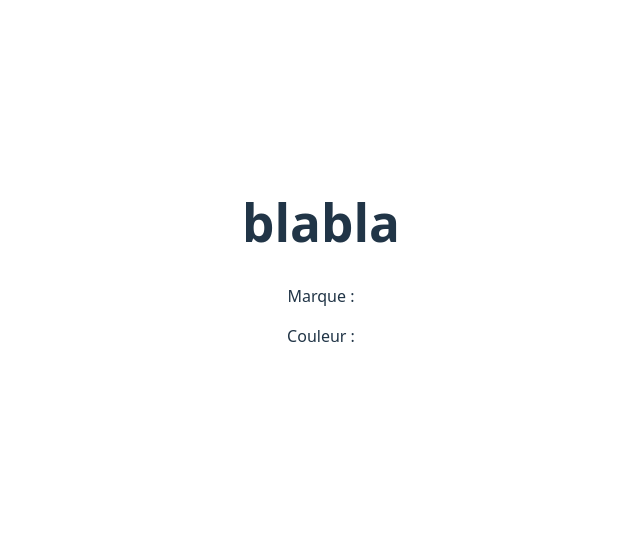
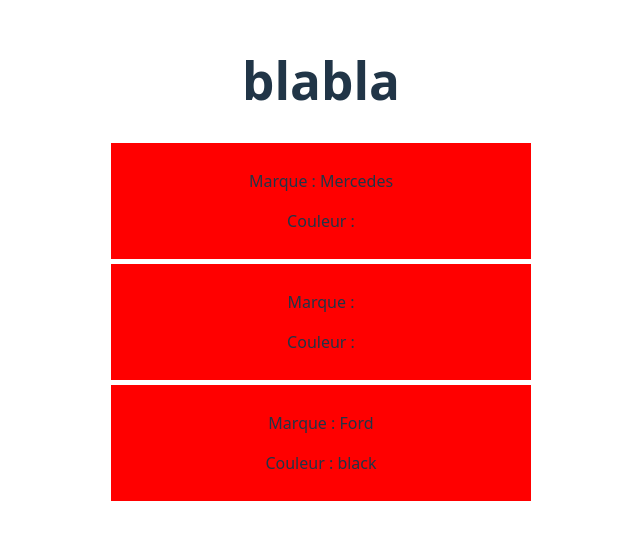
Before and after one commit to Julen37/coursREACT, a React (Vite) app in the folder my-app/: page / in a window 1280 px wide. Shown: the part 138-678 px from the top of the page, without its empty margins (319-959 px from the left). Built offline with nearby package versions, Linux system fonts and the light colour scheme.

Commit message:
props.children

```diff
--- a/my-app/src/components/Cars.jsx
+++ b/my-app/src/components/Cars.jsx
@@ -1,10 +1,13 @@
 // rafce pour creer une arrow function
 
-const Cars = () => {
+const Cars = (props) => {
+
+  // console.log(props.children);
+
   return (
-    <div>
-      <p>Marque :</p>
-      <p>Couleur :</p>
+    <div style={ {backgroundColor: 'red', width: '400px', padding: '10px', margin:'5px auto'} }>
+      <p>Marque : { props.children }</p>
+      <p>Couleur : { props.color } </p>
     </div>
   )
 }
--- a/my-app/src/components/MyCars.jsx
+++ b/my-app/src/components/MyCars.jsx
@@ -6,7 +6,9 @@
     return (
       <div>
         <h1>blabla</h1>
-        <Cars></Cars>
+        <Cars children="Mercedes"/>
+        <Cars />
+        <Cars color="black">Ford</Cars>
       </div>
     )
   }
```
